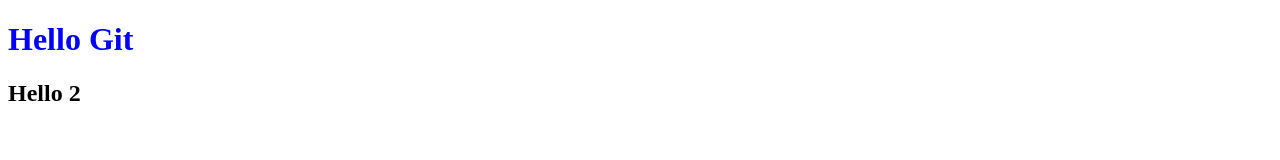
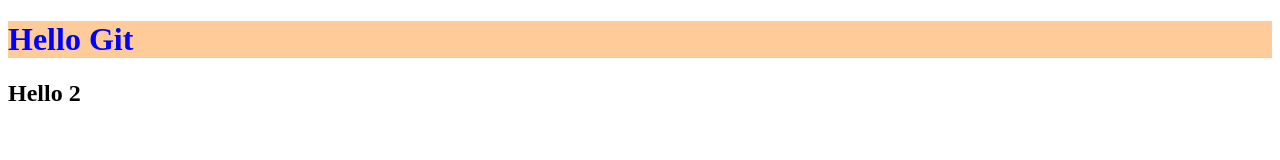
Before and after one commit to snipevitalik/example, a plain HTML site: page index.html in a window 1280 px wide. Drawn offline with Linux system fonts and the light colour scheme.

Commit message:
bg was changed

```diff
--- a/css/style.css
+++ b/css/style.css
@@ -1,3 +1,4 @@
 h1 {
 	color: blue;
+	background: #fc9 url() 0 0 no-repeat;
 }
```
